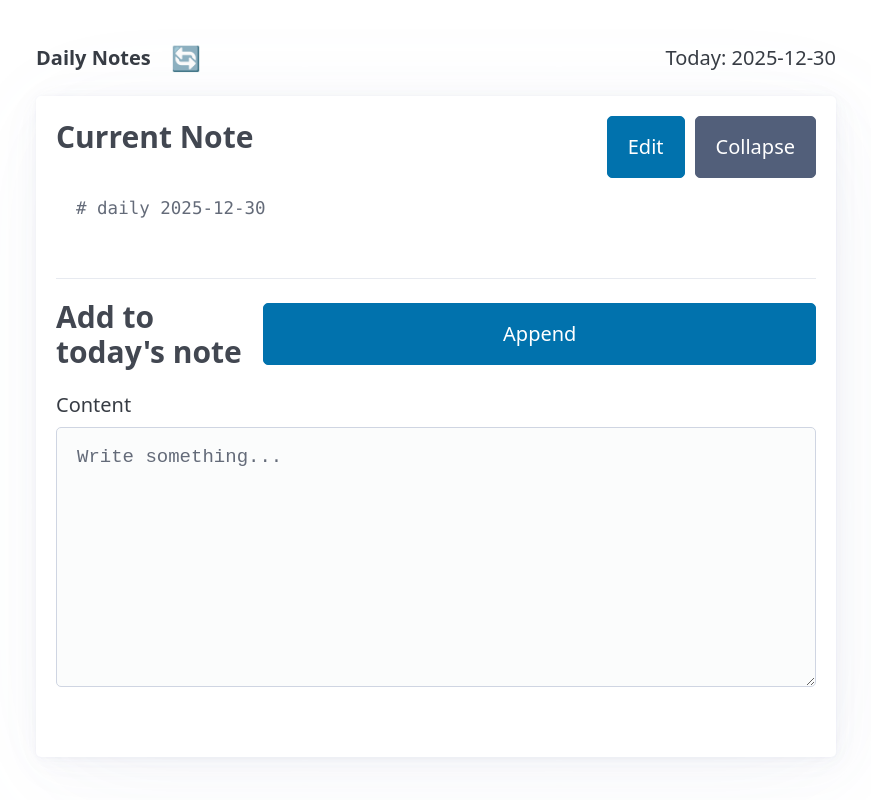
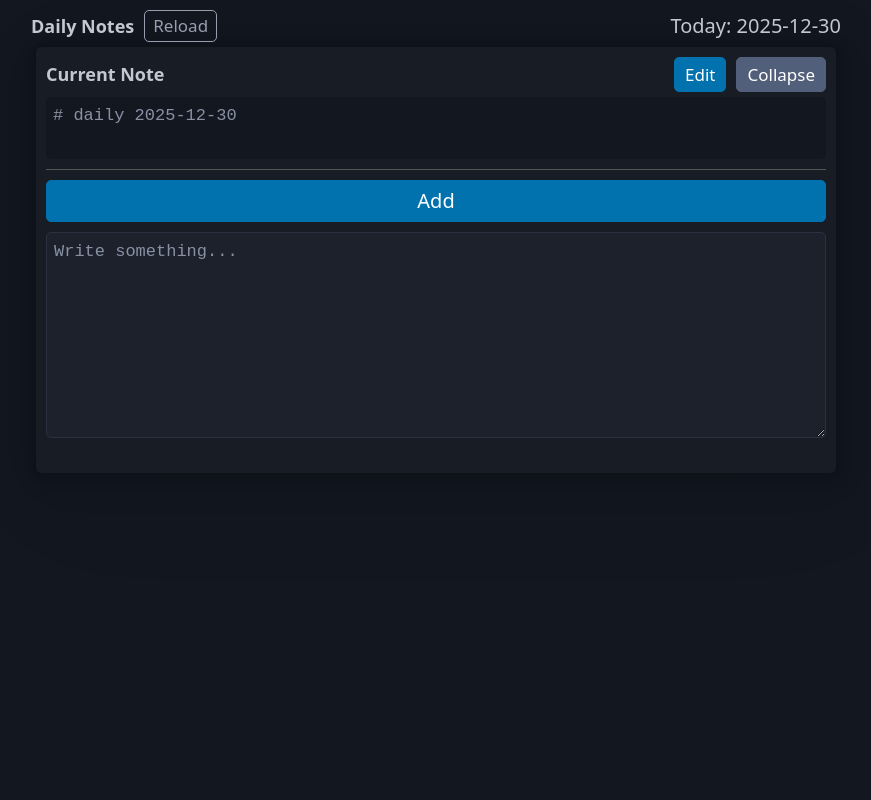
Before and after one commit to sebastianbartmann/notes_editor, a FastAPI app: page / in a window 1280 px wide. Shown: the whole page, without its empty margins (204-1075 px from the left). Run offline with FastAPI, Linux system fonts and the light colour scheme; some libraries are stand-ins or nearby versions.

Commit message:
various styling improvements

```diff
--- a/app/static/style.css
+++ b/app/static/style.css
@@ -1,27 +1,94 @@
 /* Additional custom styles for the notes editor */
 
-textarea {
+* {
+    --pico-spacing: 0.5rem;
+    --pico-form-element-spacing-vertical: 0.25rem;
+    --pico-form-element-spacing-horizontal: 0.5rem;
+    --pico-nav-element-spacing-vertical: 0.25rem;
+    --pico-nav-element-spacing-horizontal: 0.25rem;
+}
+
+body {
+    padding: 0.5rem;
+}
+
+.container {
+    max-width: 800px;
+    padding: 0;
+    margin: 0 auto;
+}
+
+article {
+    padding: 0.5rem;
+    margin: 0;
+}
+
+nav {
+    margin: 0 0 0.25rem 0;
+    padding: 0;
+}
+
+nav ul {
+    margin: 0;
+    padding: 0;
+}
+
+nav li {
+    padding: 0;
+    margin: 0;
+}
+
+nav li strong {
+    font-size: 0.9rem;
+}
+
+h3 {
+    margin: 0 0 0.25rem 0;
+    font-size: 0.9rem;
+}
+
+textarea, pre {
     font-family: 'Courier New', Courier, monospace;
-    font-size: 0.95rem;
-    line-height: 1.5;
+    font-size: 0.85rem;
+    line-height: 1.4;
+    padding: 0.35rem;
+    margin-bottom: 0.25rem;
+}
+
+#note-display {
+    max-height: 350px;
+    overflow-y: auto;
+    white-space: pre-wrap;
+    background: var(--pico-background-color);
+    border-radius: var(--pico-border-radius);
+}
+
+hr {
+    margin: 0.5rem 0;
+    border-color: #555;
+}
+
+button {
+    padding: 0.2rem 0.5rem;
+    font-size: 0.85rem;
+    margin: 0;
+}
+
+#edit-btn, #collapse-btn {
+    margin-bottom: 0.25rem;
 }
 
 #message {
-    margin-top: 1rem;
-    min-height: 1.5rem;
+    margin-top: 0.25rem;
+    min-height: 1rem;
 }
 
 mark {
-    padding: 0.5rem 1rem;
+    padding: 0.15rem 0.35rem;
     display: inline-block;
     border-radius: var(--pico-border-radius);
 }
 
-.container {
-    max-width: 800px;
-}
-
-/* Ensure forms don't have bottom margin issues */
 form {
     margin-bottom: 0;
 }
--- a/app/templates/editor.html
+++ b/app/templates/editor.html
@@ -1,5 +1,5 @@
 <!DOCTYPE html>
-<html lang="en">
+<html lang="en" data-theme="dark">
 <head>
     <meta charset="UTF-8">
     <meta name="viewport" content="width=device-width, initial-scale=1.0">
@@ -14,7 +14,7 @@
         <nav>
             <ul>
                 <li><strong>Daily Notes</strong></li>
-                <li><a href="#" onclick="location.reload(); return false;" style="font-size: 1.2em;" title="Reload page">🔄</a></li>
+                <li><button onclick="location.reload()" class="outline secondary" style="margin-left: 0.5rem; padding: 0.1rem 0.4rem;">Reload</button></li>
             </ul>
             <ul>
                 <li>Today: {{ today }}</li>
@@ -30,7 +30,7 @@
                         <button id="collapse-btn" onclick="toggleCollapse()" class="secondary">Collapse</button>
                     </div>
                 </div>
-                <pre id="note-display" style="white-space: pre-wrap; background: var(--pico-background-color); padding: 1rem; border-radius: var(--pico-border-radius); max-height: 400px; overflow-y: auto;">{{ content }}</pre>
+                <pre id="note-display">{{ content }}</pre>
                 <form id="edit-form" style="display: none;" hx-post="/api/save" hx-target="#save-message" hx-swap="innerHTML">
                     <textarea id="note-editor" name="content" rows="20" style="font-family: monospace;">{{ content }}</textarea>
                     <div style="display: flex; gap: 0.5rem;">
@@ -48,12 +48,7 @@
                   hx-swap="innerHTML"
                   hx-on::after-request="if(event.detail.successful) { document.getElementById('content').value = ''; location.reload(); }">
 
-                <div style="display: flex; justify-content: space-between; align-items: center;">
-                    <h3>Add to today's note</h3>
-                    <button type="submit">Append</button>
-                </div>
-
-                <label for="content" class="visually-hidden">Content</label>
+                <button type="submit">Add</button>
                 <textarea
                     id="content"
                     name="content"
```
